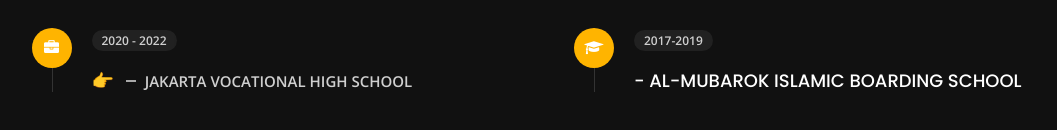
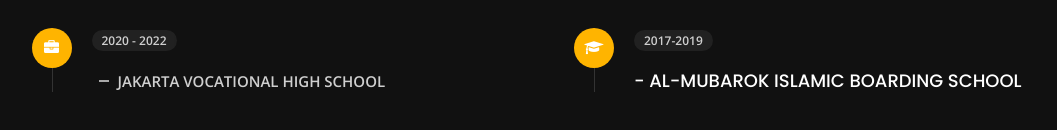
Before and after one commit to nqbill/nqbill.github.io, a plain HTML site: page about.html in a window 1280 px wide. Shown: the part 1361-1491 px from the top of the page, without its empty margins (81-1138 px from the left). Drawn offline with nearby package versions, Linux system fonts and the light colour scheme.

Commit message:
📝 My Portfolio

```diff
--- a/about.html
+++ b/about.html
@@ -322,7 +322,7 @@
                                 <i class="fa fa-briefcase"></i>
                             </div>
                             <span class="time open-sans-font text-uppercase" id="college-duration">Loading...</span>
-                            <h5 class="poppins-font text-uppercase">👉 <span class="place open-sans-font" id="college-name">Loading...</span></h5>
+                            <h5 class="poppins-font text-uppercase"><span class="place open-sans-font" id="college-name">Loading...</span></h5>
                             <!-- <p class="open-sans-font">Lorem incididunt dolor sit amet, consectetur eiusmod dunt doldunt dol elit, tempor incididunt</p> -->
                         </li>
                     </ul>
```
